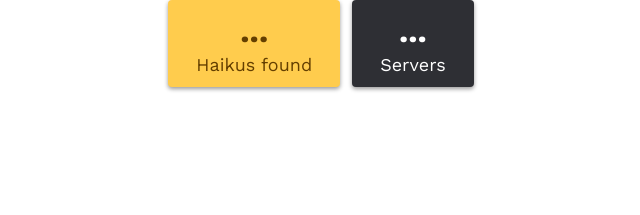
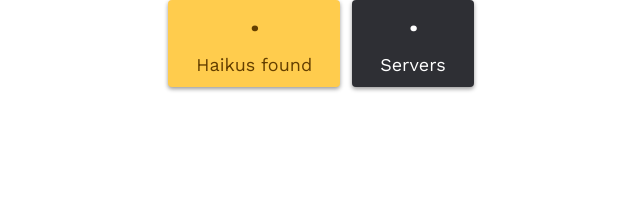
Before and after one commit to YtnomSnrub/ytnomsnrub.github.io, a Jekyll site: the page statcounter.html, which Jekyll copies as it is, in a window 1280 px wide. Shown: the top 215 px of the page, without its empty margins (319-959 px from the left). Built offline with Jekyll 4.4.1, drawn with Linux system fonts in a browser that asks for light colours; nearby versions of some CDN libraries.

Commit message:
Added loading anim

```diff
--- a/_scss/page/content.scss
+++ b/_scss/page/content.scss
@@ -163,6 +163,24 @@
     border-radius: $border-radius;
 }
 
+@keyframes loading-stat {
+    0% {
+        transform: translateX(-12px) translateY(0);
+    }
+
+    33% {
+        transform: translateX(12px) translateY(0);
+    }
+
+    67% {
+        transform: translateX(0px) translateY(-12px);
+    }
+
+    100% {
+        transform: translateX(-12px) translateY(0);
+    }
+}
+
 .haiku-count,
 .server-count {
     display: inline-block;
@@ -184,7 +202,7 @@
 
     p.haiku-counter,
     p.server-counter {
-        transition: opacity 0.1s $m-ease, transform 0.1s $m-ease;
+        transition: opacity 0.2s $m-ease, transform 0.1s $m-ease;
         transform: none;
 
         font-size: 1.5em;
@@ -194,6 +212,13 @@
             transform: scale(0.5);
 
             opacity: 0;
+        }
+
+        &.loading {
+            animation-name: loading-stat;
+            animation-duration: 0.7s;
+            animation-timing-function: $m-ease-in-out;
+            animation-iteration-count: infinite;
         }
     }
 }
--- a/assets/js/statcounter.js
+++ b/assets/js/statcounter.js
@@ -1,9 +1,11 @@
 $(function () {
-    updateStats();
-    setInterval(updateStats, 10000);
+    updateHaikus();
+    updateServers();
+    setInterval(updateHaikus, 5000);
+    setInterval(updateServers, 30000);
 });
 
-function updateStats() {
+function updateHaikus() {
     $.get(
         "https://haikubotapi.apphb.com/Api/haikucount",
         function (data) {
@@ -11,13 +13,16 @@
             if ($(".haiku-counter").html() != haikus) {
                 $(".haiku-counter").addClass("hidden");
                 setTimeout(function () {
+                    $(".haiku-counter").removeClass("loading");
                     $(".haiku-counter").html(haikus);
                     $(".haiku-counter").removeClass("hidden");
                 }, 250);
             }
         }
     );
+}
 
+function updateServers() {
     $.get(
         "https://discordbots.org/api/bots/372175794895585280/stats",
         function (data) {
@@ -25,6 +30,7 @@
             if ($(".server-counter").html() != servers) {
                 $(".server-counter").addClass("hidden");
                 setTimeout(function () {
+                    $(".server-counter").removeClass("loading");
                     $(".server-counter").html(servers);
                     $(".server-counter").removeClass("hidden");
                 }, 250);
--- a/statcounter.html
+++ b/statcounter.html
@@ -18,6 +18,24 @@
                 display: table;
 
                 margin: 0 auto;
+            }
+
+            @keyframes loading-stat {
+                0% {
+                    transform: translateX(-12px) translateY(0);
+                }
+
+                33% {
+                    transform: translateX(12px) translateY(0);
+                }
+
+                67% {
+                    transform: translateX(0px) translateY(-12px);
+                }
+
+                100% {
+                    transform: translateX(-12px) translateY(0);
+                }
             }
 
             .haiku-count,
@@ -62,6 +80,14 @@
                 opacity: 0;
             }
 
+            .haiku-count p.haiku-counter.loading,
+            .server-count p.server-counter.loading {
+                animation-name: loading-stat;
+                animation-duration: 0.7s;
+                animation-timing-function: $m-ease-in-out;
+                animation-iteration-count: infinite;
+            }
+
             .haiku-count {
                 color: #643f00;
                 background-color: #ffcc4d;
@@ -77,11 +103,11 @@
     <body>
         <div class="button-row">
             <div class="haiku-count">
-                <p class="haiku-counter">...</p>
+                <p class="haiku-counter loading">.</p>
                 <p>Haikus found</p>
             </div>
             <div class="server-count">
-                <p class="server-counter">...</p>
+                <p class="server-counter loading">.</p>
                 <p>Servers</p>
             </div>
         </div>
```
